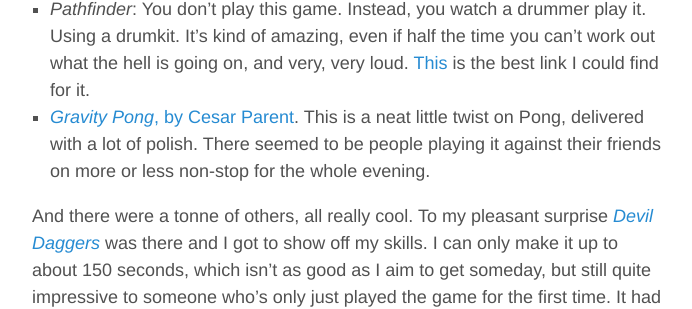
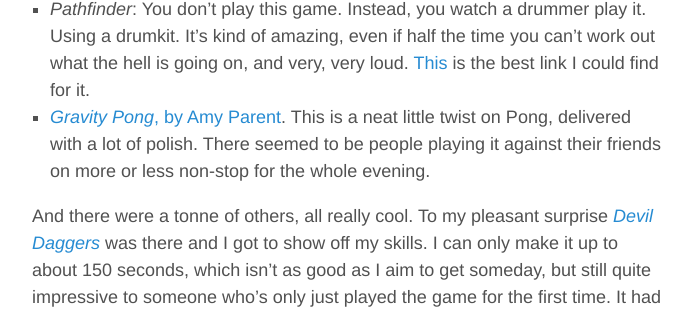
Before and after one commit to rachelnertia/rachelnertia.github.io, a Jekyll site: the page built from _posts/2016/2016-10-27-adventures-in-the-real-world.md, in a window 1280 px wide and 900 px high, scrolled down 3063 px. Shown: the part 153-462 px from the top of the window, without its empty margins (293-985 px from the left). Built offline with Jekyll 4.4.1, drawn with Linux system fonts in a browser that asks for light colours; comment, search, counter and statistics services are not loaded.

Commit message:
Update 2016-10-27-adventures-in-the-real-world.md

```diff
--- a/_posts/2016/2016-10-27-adventures-in-the-real-world.md
+++ b/_posts/2016/2016-10-27-adventures-in-the-real-world.md
@@ -41,7 +41,7 @@ There were a lot of games there. Some were running on television screens or moni
 - [*Lieve Oma*, by Florian Veltman](https://vltmn.itch.io/lieve-oma). I played this when it was released, it's one of my favourites of the year, and I heartily recommend checking it out.
 - [*Manifold Garden*](http://manifold.garden/): There's a lot of hype around this extremely gif-able game, and I can't say it isn't justified. It looks completely unlike anything else, and every time I see it I can't help but try to work out how it does its infinitely-repeating-world thing. Unfortunately I didn't play it while I had the chance.
 - *Pathfinder*: You don't play this game. Instead, you watch a drummer play it. Using a drumkit. It's kind of amazing, even if half the time you can't work out what the hell is going on, and very, very loud. [This](http://users.sussex.ac.uk/~thm21/ICLI_proceedings/2016/Practical/Performances/3_cm_pathfinder.pdf) is the best link I could find for it.
-- [*Gravity Pong*, by Cesar Parent](https://lightspeedgames.itch.io/gravitypong). This is a neat little twist on Pong, delivered with a lot of polish. There seemed to be people playing it against their friends on more or less non-stop for the whole evening.
+- [*Gravity Pong*, by Amy Parent](https://lightspeedgames.itch.io/gravitypong). This is a neat little twist on Pong, delivered with a lot of polish. There seemed to be people playing it against their friends on more or less non-stop for the whole evening.
 
 And there were a tonne of others, all really cool. To my pleasant surprise [*Devil Daggers*](http://devildaggers.com/) was there and I got to show off my skills. I can only make it up to about 150 seconds, which isn't as good as I aim to get someday, but still quite impressive to someone who's only just played the game for the first time. It had a cellar all to itself in which ominous red candles had been lit. The game was being projected onto the bare stones of the cellar wall, just like Dear Esther had been. All very sinister and altar-like, quite suitable for [the most Faustian game ever made](https://www.youtube.com/watch?v=GSHjB_OXzLw).
 
```
